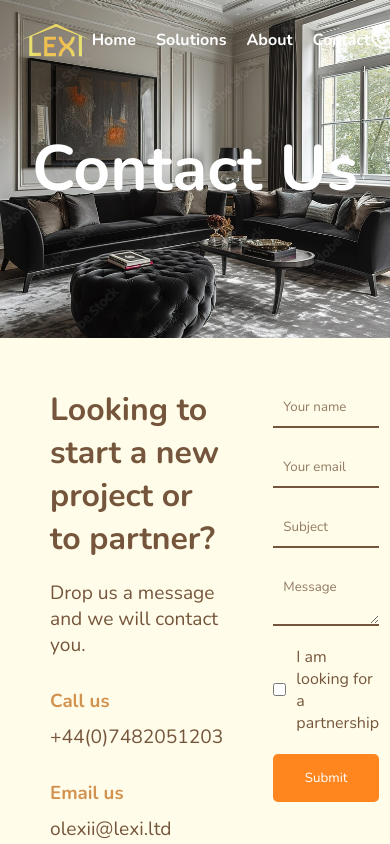
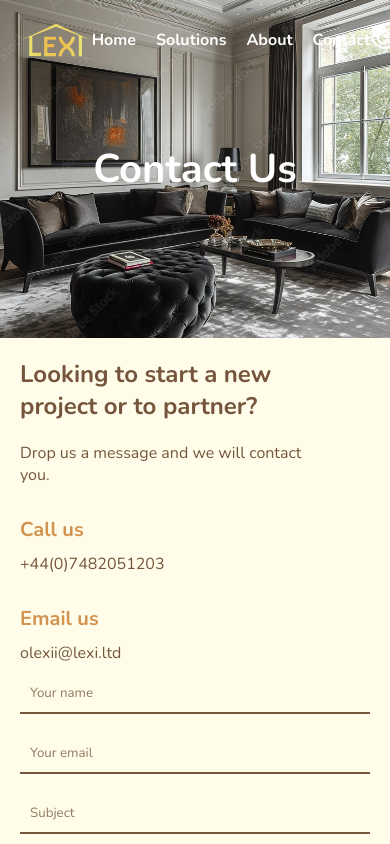
Before and after one commit to nuclecode/lexi, a Next.js app: page /contact in a window 390 px wide. Shown: the top 844 px of the page. Built offline with nearby package versions, Linux system fonts and the light colour scheme.

Commit message:
add responsiveness

```diff
--- a/src/app/contact/Contact.scss
+++ b/src/app/contact/Contact.scss
@@ -10,11 +10,17 @@
     display: flex;
     align-items: center;
     justify-content: center;
+    text-align: center; // Center text for better mobile experience
   }
 
   h1 {
     font-size: 4rem;
     color: #fff;
+
+    // Responsive font size
+    @media (max-width: 768px) {
+      font-size: 2.5rem; // Smaller font size for mobile
+    }
   }
 }
 
@@ -22,6 +28,13 @@
   display: flex;
   padding: 50px;
   background-color: transparent;
+  flex-direction: row; // Default to row for larger screens
+
+  // Responsive flex direction
+  @media (max-width: 768px) {
+    flex-direction: column; // Stack elements on mobile
+    padding: 20px; // Reduced padding for mobile
+  }
 
   .contact-info {
     flex: 1;
@@ -31,24 +44,36 @@
       font-size: 2rem;
       margin-bottom: 20px;
       color: #75563c;
+
+      // Responsive font size
+      @media (max-width: 768px) {
+        font-size: 1.5rem; // Smaller font size for mobile
+      }
     }
 
     h3 {
       margin-top: 30px;
       margin-bottom: 10px;
       color: #d39350;
+
+      // Responsive font size
+      @media (max-width: 768px) {
+        font-size: 1.25rem; // Smaller font size for mobile
+      }
     }
 
     p {
       font-size: 1.2rem;
       margin-bottom: 10px;
       color: #75563c;
+
+      // Responsive font size
+      @media (max-width: 768px) {
+        font-size: 1rem; // Smaller font size for mobile
+      }
     }
 
-    .contact-info p:nth-of-type(2) {
-      margin-bottom: 20px;
-    }
-
+    .contact-info p:nth-of-type(2),
     .contact-info p:nth-of-type(4) {
       margin-bottom: 20px;
     }
```
